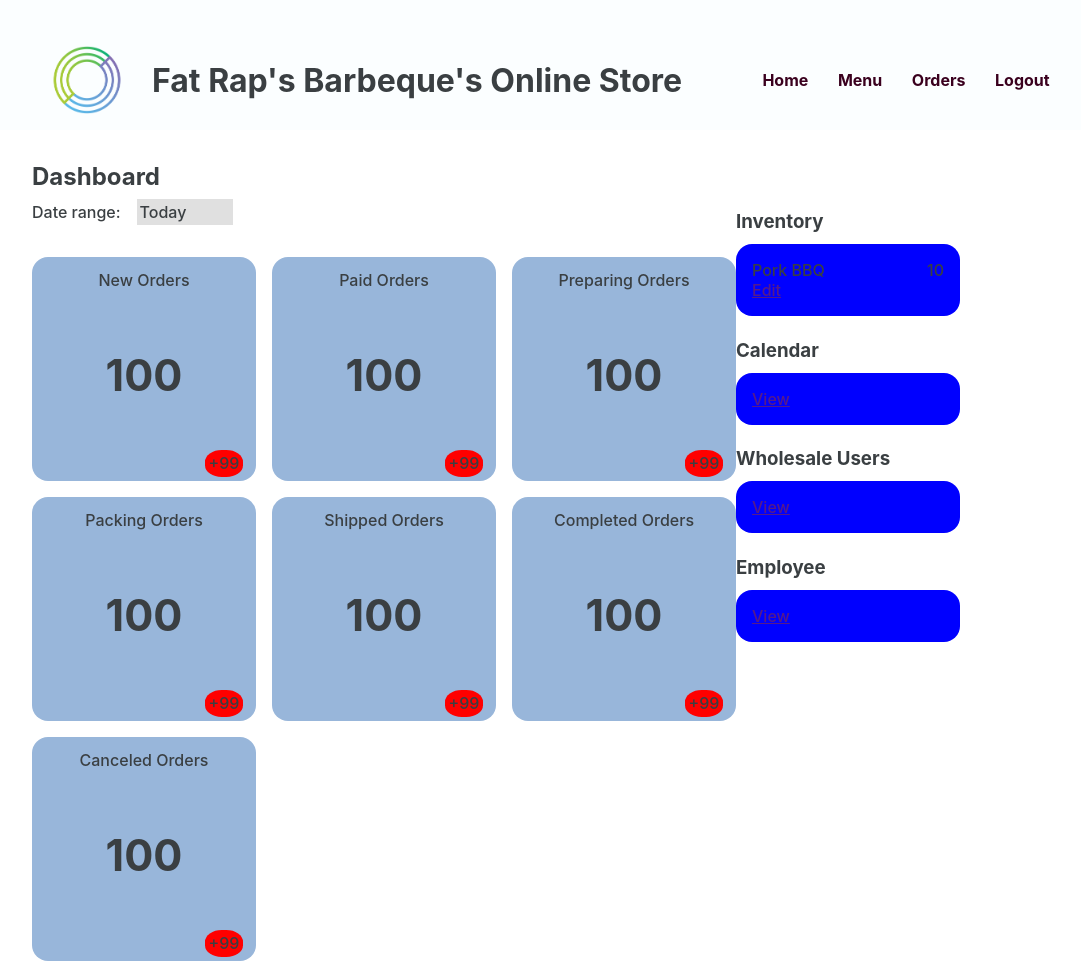
After one commit to DoryAngelo/FatRapBBQ, a PHP site: the page made by Website/admin-home copy.html in a window 1280 px wide. The commit adds this page. Shown: the whole page, without its empty margins (96-1177 px from the left). Run offline with PHP 8.4, Linux system fonts and the light colour scheme.

Commit message:
changed admin header colors

```diff
--- /dev/null
+++ b/Website/admin-home copy.html
@@ -0,0 +1,111 @@
+<!DOCTYPE html>
+<html lang="en">
+    <head>
+        <meta charset="UTF-8">
+        <meta http-equiv="X-UA-Compatible" content="IE=edge">
+        <meta name="viewport" content="width=device-width, initial-scale=1.0">
+        <!--change title-->
+        <title>Home | Admin</title>
+        <link rel="stylesheet" href="header-styles.css">
+        <link rel="stylesheet" href="admin-styles.css"><!--change css file-->
+        <link rel="preconnect" href="https://fonts.googleapis.com">
+        <link rel="preconnect" href="https://fonts.gstatic.com" crossorigin>
+        <link href="https://fonts.googleapis.com/css2?family=Plus+Jakarta+Sans:wght@400;500;600;700;800&display=swap" rel="stylesheet">
+        <script src="app.js" defer></script>
+    </head>
+    <body>
+        <header class="backend">
+            <div class="header-container">
+                <div class="website-title">
+                    <img id="logo" src="images/circle logo.png">
+                    <h1>Fat Rap's Barbeque's Online Store</h1>
+                </div>
+                <nav>
+                    <ul>
+                        <!--TODO: ADD LINKS-->
+                        <li><a href="#">Home</a></li>
+                        <li><a href="#">Menu</a></li>
+                        <li><a href="#">Orders</a></li>
+                        <!-- Text below should change to 'Logout'once user logged in-->
+                        <li><a href="#">Logout</a></li>
+                    </ul>
+                </nav>
+            </div>
+        </header>
+        <main>
+            <section class="home">
+                <section class="left-section">
+                    <div class="heading">
+                        <h2>Dashboard</h2>
+                        <div class="inline">
+                            <p>Date range:</p>
+                            <p class="dropdown">Today</p>
+                        </div>
+                    </div>
+                    <section class="grid-container">
+                        <div class="box">
+                            <p>New Orders</p>
+                            <h1>100</h1>
+                            <p class="notif">+99</p>
+                        </div>
+                        <div class="box">
+                            <p>Paid Orders</p>
+                            <h1>100</h1>
+                            <p class="notif">+99</p>
+                        </div>
+                        <div class="box">
+                            <p>Preparing Orders</p>
+                            <h1>100</h1>
+                            <p class="notif">+99</p>
+                        </div>
+                        <div class="box">
+                            <p>Packing Orders</p>
+                            <h1>100</h1>
+                            <p class="notif">+99</p>
+                        </div>
+                        <div class="box">
+                            <p>Shipped Orders</p>
+                            <h1>100</h1>
+                            <p class="notif">+99</p>
+                        </div>
+                        <div class="box">
+                            <p>Completed Orders</p>
+                            <h1>100</h1>
+                            <p class="notif">+99</p>
+                        </div>
+                        <div class="box">
+                            <p>Canceled Orders</p>
+                            <h1>100</h1>
+                            <p class="notif">+99</p>
+                        </div>
+                    </section>
+                </section>
+                <section class="side-menu">
+                    <div class="group inventory">
+                        <h3>Inventory</h3>
+                        <div class="inventory-box">
+                            <div class="inline">
+                                <p>Pork BBQ</p>
+                                <p class="number">10</p>
+                            </div>
+                            <a href="">Edit</a>
+                        </div>
+                    </div>
+                    <div class="group">
+                        <h3>Calendar</h3>
+                        <a href="" class="view">View</a>
+                    </div>
+                    <div class="group">
+                        <h3>Wholesale Users</h3>
+                        <a href="" class="view">View</a>
+                    </div>
+                    <div class="group">
+                        <h3>Employee</h3>
+                        <a href="" class="view">View</a>
+                    </div>
+                </section>
+            </section>
+
+        </main>
+    </body>
+</html>
--- a/Website/header-styles.css
+++ b/Website/header-styles.css
@@ -37,6 +37,11 @@ header {
     color: var(--header-text);
     padding-top: 30px;
     background-color: var(--bg);
+}
+
+header {
+    color: #3A3F42;
+    background-color: #FBFEFF;
 }
 
 .header-container, .footer-container {
```
